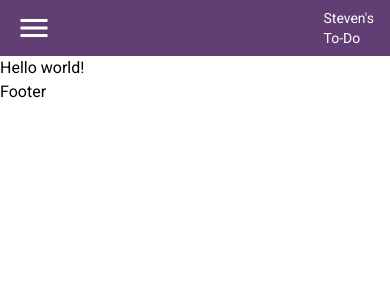
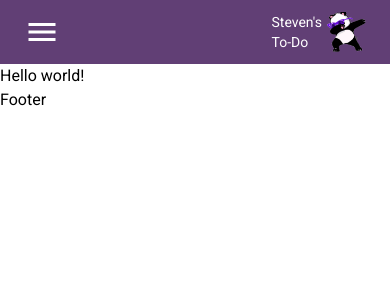
Before and after one commit to zStevenn/todo, a React (Vite) app: page / in a window 390 px wide. Shown: the top 300 px of the page. Built offline with nearby package versions, Linux system fonts and the light colour scheme.

Commit message:
Creates Mobile Navbar using Disclosure

```diff
--- a/package.json
+++ b/package.json
@@ -10,6 +10,7 @@
   },
   "dependencies": {
     "@fontsource/roboto": "^4.5.8",
+    "@headlessui/react": "^1.7.13",
     "firebase": "^9.17.1",
     "react": "^18.2.0",
     "react-dom": "^18.2.0",
--- a/src/components/Header.jsx
+++ b/src/components/Header.jsx
@@ -1,12 +1,67 @@
-import { MdMenu } from 'react-icons/md';
+import { MdMenu, MdClose } from 'react-icons/md';
+import Logo from '../assets/img/todo-mascott.png';
+import { Disclosure } from '@headlessui/react';
+import { useState } from 'react';
+import { Link } from 'react-router-dom';
+
+const navigationItems = [
+  { name: 'Home', href: '/' },
+  { name: 'Registreren', href: '/register' },
+];
 
 export default function Header() {
+  const [isOpen, setIsOpen] = useState(false);
+
   return (
-    <nav className="px-4 py-2 bg-primary text-white relative flex justify-between items-center">
-      <MdMenu className="text-4xl" />
-      <div className="flex justify-center items-center">
-        <p className="text-sm">Steven's<br/>To-Do</p>
-      </div>
-    </nav>
+    <Disclosure
+      as="nav"
+      className="bg-primary text-white relative lg:flex lg:justify-between lg:items-center"
+    >
+      {({ open }) => (
+        <>
+          <div className="flex justify-between items-center lg:flex-1 px-6 py-3">
+            <Disclosure.Button
+              className="lg:hidden"
+              onClick={() => setIsOpen(!isOpen)}
+            >
+              {isOpen ? (
+                <MdClose className="text-4xl" />
+              ) : (
+                <MdMenu className="text-4xl" />
+              )}
+            </Disclosure.Button>
+
+            <Link to="/">
+              <div className="flex justify-center items-center gap-1">
+                <p className="text-sm">
+                  Steven's
+                  <br />
+                  To-Do
+                </p>
+                <img src={Logo} alt="Todo Mascott" className="max-h-10" />
+              </div>
+            </Link>
+          </div>
+          <Disclosure.Panel
+            className={`lg:flex lg:items-center lg:justify-end lg:flex-1 lg:px-6 lg:py-3 absolute top-full left-0 w-full bg-primary z-10 transition-all duration-300 transform ${
+              open ? 'translate-x-0 opacity-100' : 'translate-x-full opacity-0'
+            }`}
+          >
+            <div className="px-4 py-2 space-y-1">
+              {navigationItems.map((item) => (
+                <Link
+                  key={item.name}
+                  to={item.href}
+                  className="block px-3 py-2 rounded-md text-base font-medium text-white hover:bg-gray-700"
+                >
+                  {item.name}
+                </Link>
+              ))}
+            </div>
+            <div></div>
+          </Disclosure.Panel>
+        </>
+      )}
+    </Disclosure>
   );
 }
```
Also changed, not shown: 1 other file (tests, documents, lock files or other folders).
